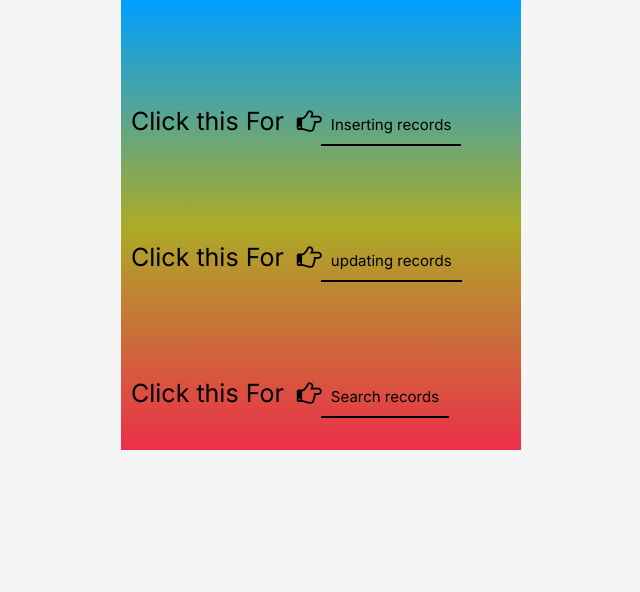
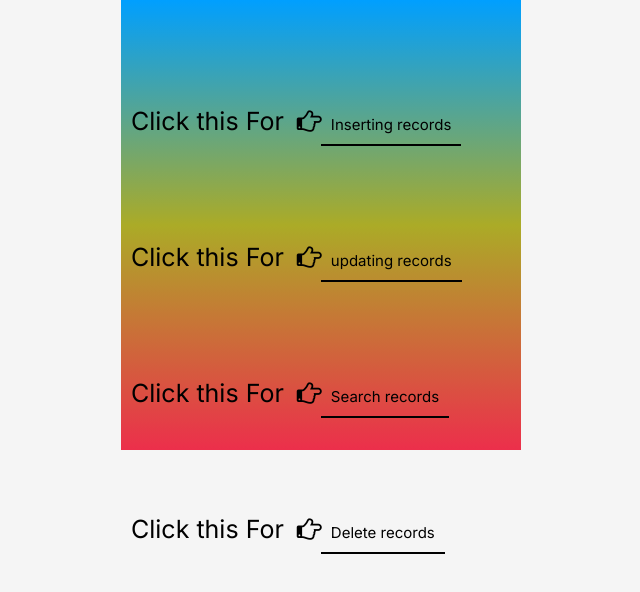
Before and after one commit to ragul0427/project, a plain HTML site: page index.html in a window 1280 px wide. Both pictures are taken after a click on the button "Start". Shown: the whole page, without its empty margins (319-959 px from the left). Drawn offline with Linux system fonts and the light colour scheme.

Commit message:
Update index.html

```diff
--- a/index.html
+++ b/index.html
@@ -28,6 +28,9 @@
     </div>
     <div class="insertContainer">
         <div><p id="para">Click this For <i id="hand-right" class="fa fa-hand-o-right" style="font-size:25px"></i><button id="search">Search records</button></p></div>
+    </div>
+        <div class="insertContainer">
+        <div><p id="para">Click this For <i id="hand-right" class="fa fa-hand-o-right" style="font-size:25px"></i><button id="delete">Delete records</button></p></div>
     </div>
 </div>
 
```
